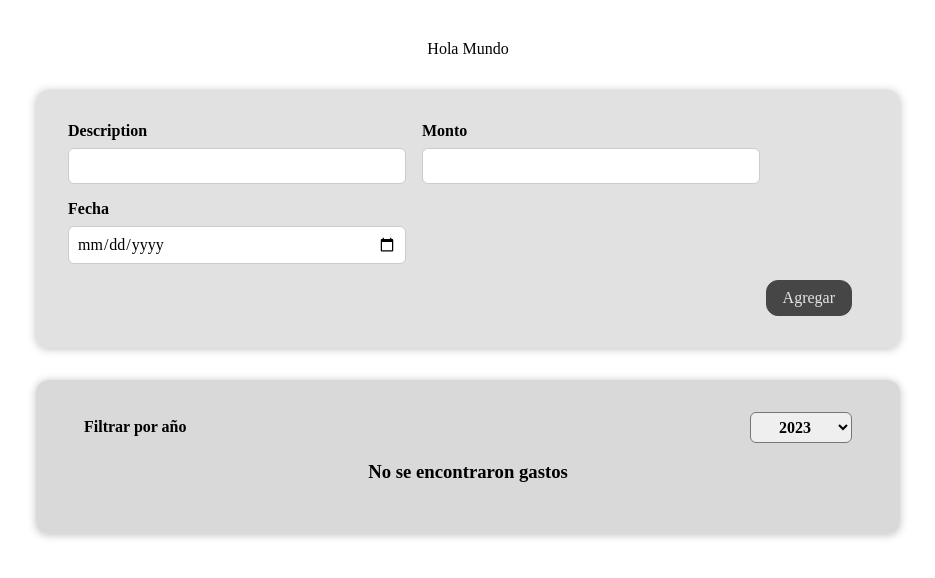
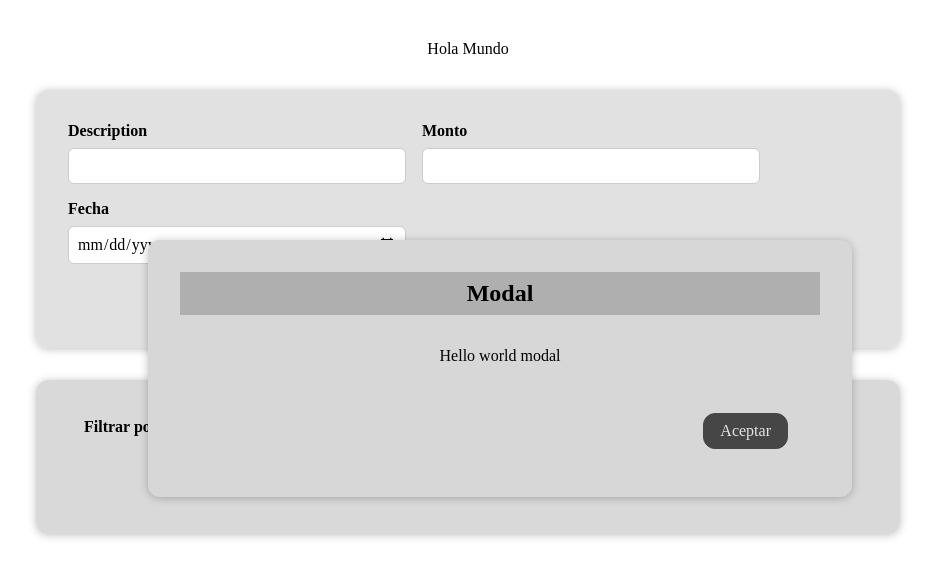
Before and after one commit to Leogaltre1/Diplomado_Bedu-Modulo3-first-application, a React (Vite) app: page / in a window 1280 px wide. Shown: the top 578 px of the page, without its empty margins (172-1107 px from the left). Built offline with nearby package versions, Linux system fonts and the light colour scheme.

Commit message:
React | Class 4 | Using Fragment | Creating Modal in ExpenseForm

```diff
--- a/src/App.jsx
+++ b/src/App.jsx
@@ -1,3 +1,4 @@
+import { Fragment } from "react";
 import { useState } from "react";
 import NewExpense from "./components/NewExpense/NewExpense";
 import Expenses from "./components/Expenses/Expenses";
@@ -32,11 +33,11 @@ function App() {
   ]; */
 
     return (
-        <div>
+        <Fragment>
             <div>Hola Mundo</div>
             <NewExpense onAddExpense={addExpenseHandler} />
             <Expenses items={expenses} />
-        </div> //Solo se puede retornar un solo componente
+        </Fragment> //Solo se puede retornar un solo componente
     );
 }
 
--- a/src/components/NewExpense/ExpenseForm.jsx
+++ b/src/components/NewExpense/ExpenseForm.jsx
@@ -1,7 +1,9 @@
 import { useState } from "react";
 import styled from "styled-components";
+import Button from "../UI/Button";
+import Modal from "../UI/Modal";
 //import './ExpenseForm.css'
-import styles from "./ExpenseForm.module.css";
+//import styles from "./ExpenseForm.module.css";
 
 const FormControls = styled.div`
     display: flex;
@@ -29,7 +31,7 @@ const FormControl = styled.div`
         border: 1px solid ${(props) => (props.invalid ? "#ad0000" : "#ccc")};
     }
 `;
-
+/*
 const Button = styled.button`
     font: inherit;
     cursor: pointer;
@@ -51,7 +53,7 @@ const Button = styled.button`
     @media (min-width: 768px) {
         width: auto;
     }
-`;
+`; */
 
 const FormActions = styled.div`
     text-align: right;
@@ -64,6 +66,7 @@ const ExpenseForm = ({ onSaveExpense }) => {
     const [isTitleValid, setIsTitleValid] = useState(true);
     const [isAmountValid, setIsAmountValid] = useState(true);
     const [isDateValid, setIsDateValid] = useState(true);
+    const [isOpen, setIsOpen] = useState(true);
 
     // Validar que sus campos no esten vacios y asigna su valor
     const titleInputHandler = (event) => {
@@ -152,7 +155,12 @@ const ExpenseForm = ({ onSaveExpense }) => {
         }
     };
 
+    const toggleModal = () => {
+        setIsOpen(!isOpen);
+    };
+
     return (
+        <>
             <form onSubmit={submitHandler}>
                 <FormControls>
                     <FormControl invalid={!isTitleValid}>
@@ -188,6 +196,14 @@ const ExpenseForm = ({ onSaveExpense }) => {
                     <Button type="submit">Agregar</Button>
                 </FormActions>
             </form>
+            {isOpen && (
+                <Modal
+                    title="Modal"
+                    message="Hello world modal"
+                    onConfirm={toggleModal}
+                />
+            )}
+        </>
     );
 };
 
--- /dev/null
+++ b/src/components/UI/Button.jsx
@@ -0,0 +1,15 @@
+import styles from "./Button.module.css";
+
+function Button({ children, type, onClick }) {
+    return (
+        <button
+            className={styles.button}
+            type={type || "button"}
+            onClick={onClick}
+        >
+            {children}
+        </button>
+    );
+}
+
+export default Button;
--- /dev/null
+++ b/src/components/UI/Button.module.css
@@ -0,0 +1,23 @@
+.button {
+    color: #fff;
+    background-color: #6c757d;
+    border-color: #6c757d;
+    border: 1px solid transparent;
+    padding: 0.375rem 0.75rem;
+    font-size: 1rem;
+    border-radius: 0.25rem;
+}
+
+.button:hover {
+    color: #fff;
+    background-color: #5c636a;
+    border-color: #565e64;
+    cursor: pointer;
+}
+
+.button:focus {
+    color: #fff;
+    background-color: #5c636a;
+    border-color: #565e64;
+    box-shadow: 0 0 0 0.25rem rgb(130 138 145 / 50%);
+}
--- /dev/null
+++ b/src/components/UI/Modal.jsx
@@ -0,0 +1,21 @@
+import Card from "./Card";
+import Button from "./Button";
+import styles from "./Modal.module.css";
+
+function Modal({ title, message, onConfirm }) {
+    return (
+        <Card className={styles.modal}>
+            <header className={styles.header}>
+                <h2>{title}</h2>
+            </header>
+            <div className={styles.content}>
+                <p>{message}</p>
+            </div>
+            <footer className={styles.actions}>
+                <Button onClick={onConfirm}>Aceptar</Button>
+            </footer>
+        </Card>
+    );
+}
+
+export default Modal;
--- /dev/null
+++ b/src/components/UI/Modal.module.css
@@ -0,0 +1,36 @@
+.modal {
+    position: fixed;
+    top: 30vh;
+    left: 10%;
+    width: 80%;
+    z-index: 100;
+    overflow: hidden;
+    background-color: rgba(215, 215, 215, 1);
+}
+
+.header {
+    background: #afafaf;
+    padding: 0.5rem 1rem;
+}
+
+.header h2 {
+    margin: 0;
+    color: #000;
+}
+
+.content {
+    padding: 1rem;
+}
+
+.actions {
+    padding: 1rem;
+    display: flex;
+    justify-content: flex-end;
+}
+
+@media (min-width: 768px) {
+    .modal {
+        left: calc(50% - 20rem);
+        width: 40rem;
+    }
+}
```
Lines whose indentation alone changed are shown as unchanged.
